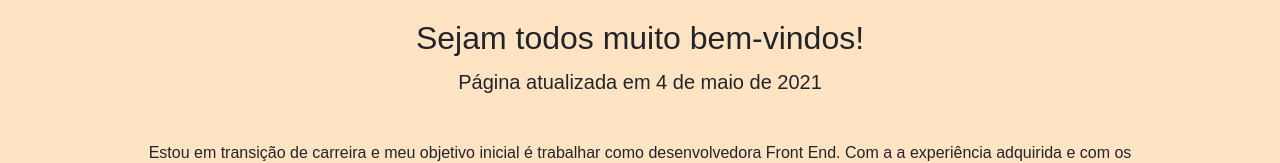
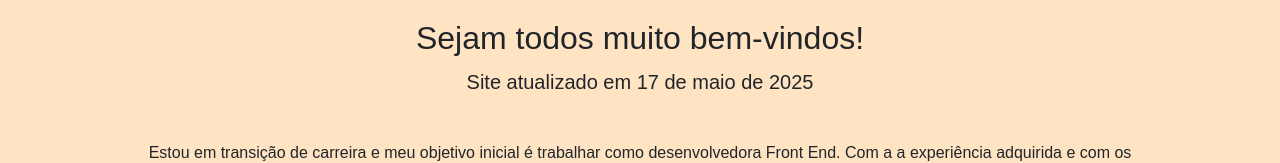
Before and after one commit to rdeconti/rdeconti.github.io, a plain HTML site: page index.html in a window 1280 px wide. Shown: the part 338-501 px from the top of the page. Drawn offline with nearby package versions, Linux system fonts and the light colour scheme.

Commit message:
Update CVs and INDEX

```diff
--- a/index.html
+++ b/index.html
@@ -140,7 +140,7 @@ Descrição:          Página INICIAL
 
                     <h2>Sejam todos muito bem-vindos!</h2>
 
-                    <h5>Página atualizada em 4 de maio de 2021</h5>
+                    <h5>Site atualizado em 17 de maio de 2025</h5>
                     <br>
                     <p>Estou em transição de carreira e meu objetivo inicial é trabalhar como desenvolvedora Front End. Com a
                         a experiência adquirida e com os treinamentos que estou realizando pretendo depois
```
Also changed, not shown: 2 other files.
